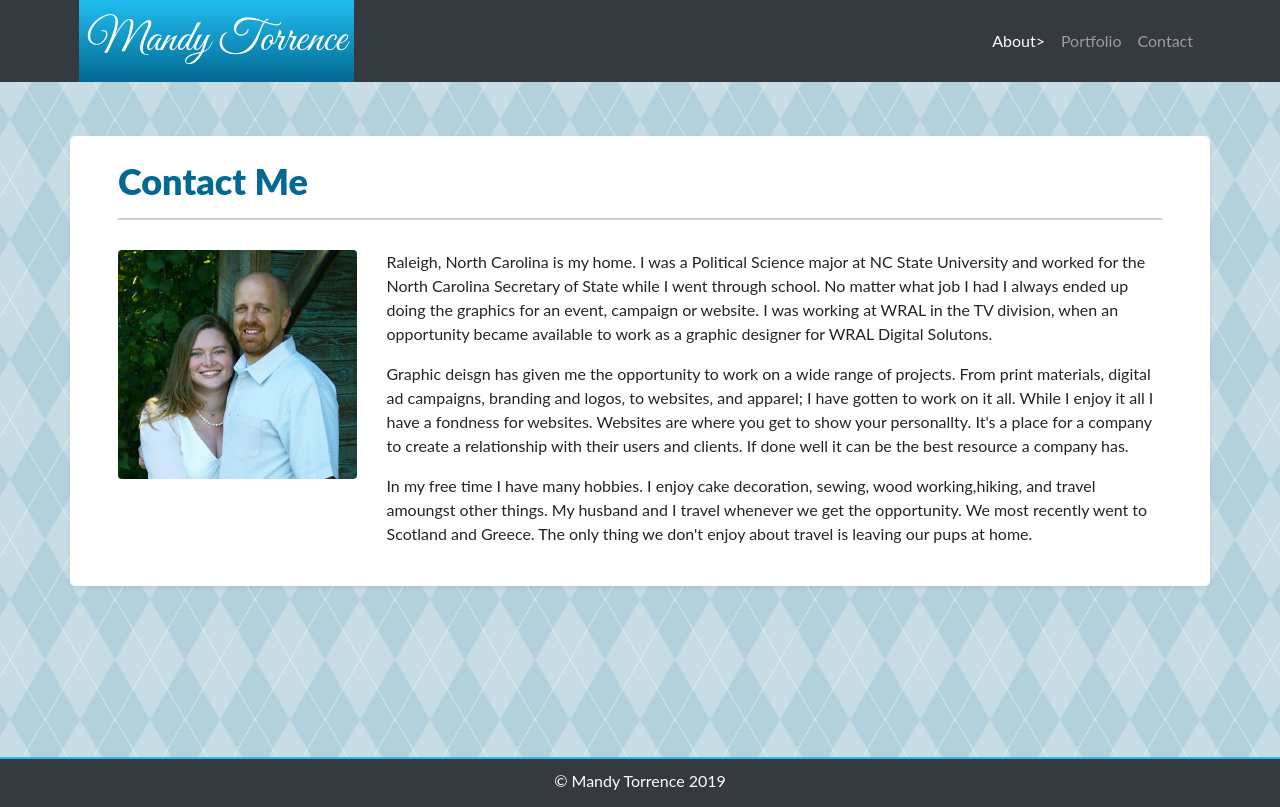
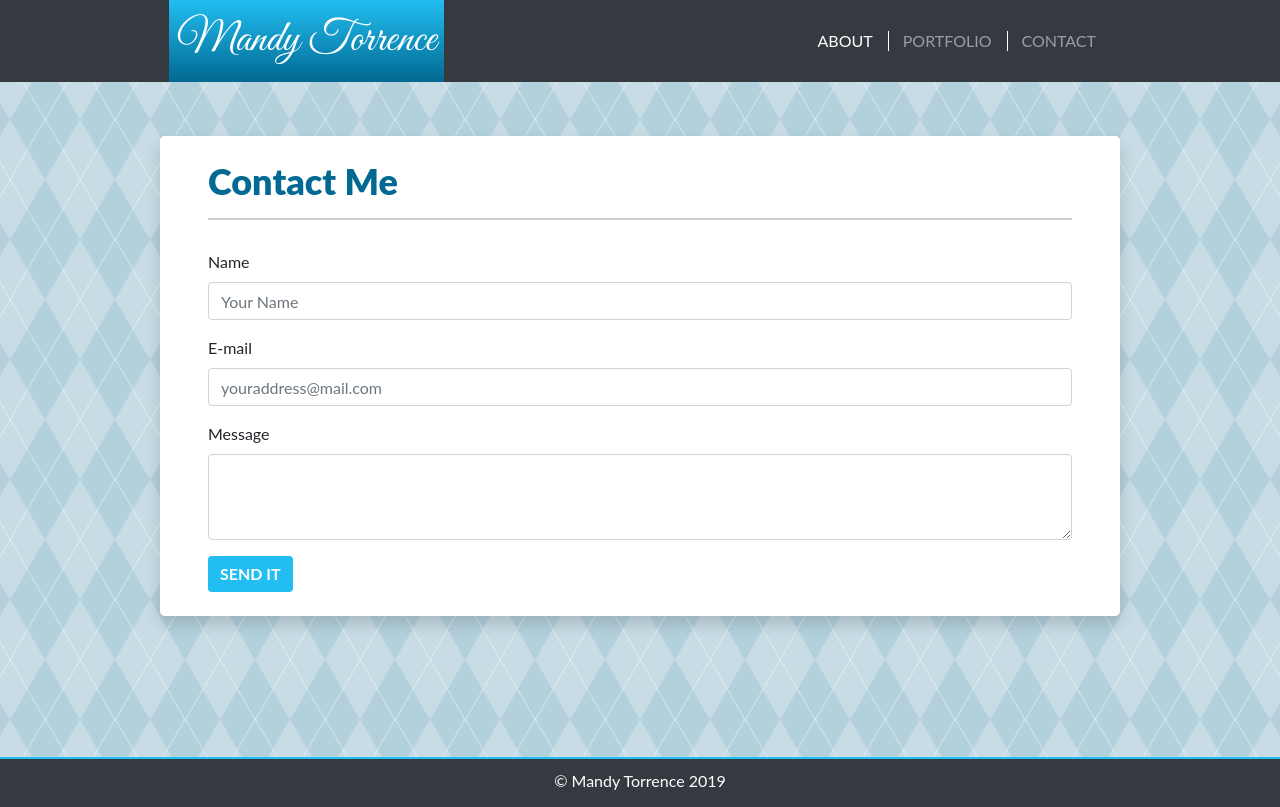
Before and after one commit to MandyTorrence/bootstrap-profile, a plain HTML site: page contact.html in a window 1280 px wide. Drawn offline with nearby package versions, Linux system fonts and the light colour scheme.

Commit message:
Contact Page updates and Nav menu updates

```diff
--- a/assets/css/style.css
+++ b/assets/css/style.css
@@ -1,3 +1,6 @@
+:root {
+    --primary: #22bef1!important;
+}
 html, body{
     height: 100%;
     margin: 0px;
@@ -10,6 +13,9 @@ body{
     font-family: lato, sans-serif;
     padding: 0px;
     margin: 0px;
+}
+.container {
+    max-width: 960px!important;
 }
 h1 {
     color: #016992;
@@ -44,16 +50,43 @@ h1 {
 nav ul li:hover{
     color:#22bef1;
 }
-
+a.nav-link{
+    position: relative!important;
+    padding: 8px 15px!important;
+    text-transform: uppercase;
+}
+li:nth-child(n+2) a.nav-link:before{
+    content:'';
+    width: 1px;
+    height: 20px;
+    background-color: #fff;
+    position: absolute;
+    top: 10px;
+    left: 0px;
+    padding: 0px;
+    margin: 0px;
+}
+a.nav-link:active:hover:after {
+    content:'';
+    width: 30px;
+    height: 2px;
+    background-color: #03A9F4;
+    position: absolute;
+    bottom: 0px;
+    left: 15px;
+    padding: 0px;
+    margin: 0px;
+}
 .divider-line {
     width: 100%;
     height: 2px;
     background-color: #ccc;
     margin: 15px 0px 30px;
 }
-/*.container{
-    max-width: 960px;
-}*/
+#bio-image{
+    border-radius: 15px;
+    border: 2px solid #03A9F4;
+}
 footer {
     background-color: #2b2b38;
     border-top: 2px solid #22bef1;
@@ -87,241 +120,19 @@ footer {
     color: #fff;
     font-weight: 700;
 }
+.btn-primary{
+    background-color: #22bef1;
+    border: #22bef1;
+}
+.btn-primary:hover{
+    background-color: #016992;
+    border: #016992;
+}
 @media only screen and (max-width:767px){
     .navbar-collapse {
         border-top: 2px solid #016992;
     }
-}
-/*section {
-    max-width: 960px;
-    width: 90%;
-    background-color: #fff;
-    display: block;
-    margin: auto;
-    padding: 20px 45px;
-    box-sizing: border-box;
-    box-shadow: 5px 5px 10px rgba(0,0,0,0.2);
-    border-radius: 15px;
-}
-img#bio-image{
-    width: 30%;
-    height: 30%;
-    object-fit: cover;
-    float: left;
-    margin-right: 25px;
-    margin-bottom: 15px;
-    border-radius: 15px;
-    border: 2px solid #22bef1;
-}
-h1 {
-    color: #016992;
-    font-weight: bold;
-    padding: 0px;
-    margin: 0px;
-    font-size: 36px;
-    font-weight: 900;
-}
-footer {
-    background-color: #2b2b38;
-    border-top: 2px solid #22bef1;
-    position: relative;
-    bottom: 0px;
-    width: 100%;
-    height:  50px;
-}
-footer div{
-    color: #fff;
-    width: 90%;
-    max-width: 960px;
-    text-align: center;
-    padding: 15px;
-    font-weight: 300;
-    font-size: 14px;
-    display: block;
-    margin: auto;
-}
-.active:after{
-    content:"";
-    width: 30px;
-    height: 3px;
-    background-color: #22bef1;
-    display: block;
-    bottom: -5px;
-    left: 0px;
-    margin-top: 5px;
-    margin-bottom: -10px;
-}
-.active-inner:after{
-    content:"";
-    width: 30px;
-    height: 3px;
-    background-color: #22bef1;
-    display: block;
-    bottom: -5px;
-    left: 0px;
-    margin-top: 5px;
-    margin-bottom: -10px;
-    margin-left: 20px;
-}
-label{
-    width: 100%;
-    display: block;
-    padding: 10px 0px 5px;
-    color: #016992;
-    font-weight: 700;
-}
-input{
-    height: 30px;
-}
-input, textarea{
-    width: 100%;
-    border: 1px solid #ccc;
-    border-radius: 8px;
-    display: block;
-    font-family: lato, sans-serif;
-    padding: 5px 10px;
-    box-sizing: border-box;
-    color: #666;
-}
-button{
-    background-color: #22bef1;
-    height: 40px;
-    border-radius: 8px;
-    border: 0px;
-    padding: 0px 30px;
-    margin-top: 15px;
-    color: #fff;
-    text-transform: uppercase;
-    font-weight: 900;
-}
-button:hover{
-    background-color: #016992;
-}
-.portfolio-item-container {
-    width: calc((100% - 48px) / 3 );
-    height:  auto;
-    border-radius: 15px;
-    border: 2px solid #22bef1;
-    box-sizing: border-box;
-    overflow: hidden;
-    position: relative;
-    display: inline-flex;
-    flex-direction: column;
-    margin-bottom: 20px;
-    background-color: #016992;
-    overflow: hidden;
-}
-.portfolio-item-container:nth-child(3n+2){
-    margin-left: 20px;
-    margin-right: 20px;
-}
-.portfolio-item-container img{
-    width:100%;
-    margin-bottom: -3px;
-    opacity: 1;
-}
-.portfolio-item-container:hover img {
-    -webkit-filter: grayscale(100%);
-    filter: grayscale(100%);
-    opacity: 0.4;
-}
-.project-name{
-    top: 65%;
-    background-color: #22bef1d9;
-    width: 100%;
-    padding: 5px;
-    position: absolute;
-    z-index: 1;
-}
-.project-name h2{
-    text-align: center;
-    color: #fff;
-    font-size: 18px;
-    line-height: 16px;
-    position: relative;
-}
-.project-name h2:after{
-    content:'';
-    background-color: #016992;
-    width: 30px;
-    height: 3px;
-    position: absolute;
-    bottom:-8px;
-    left: calc(50% - 15px)
-}
-@media only screen and (max-width: 768px){
-    .section-content img{
-        width: 50%;
-        height: 50%;
-    }
-    header{
-        height: 125px;
-    }
-    .page-wrapper{
-        min-height: calc(100% - 175px)!important;
-    }
-    .mandy-name{
-        width: 300px;
-        display: block;
-        text-align: center;
-        margin: auto;
-    }
-    nav{
-        position: relative;
-        display: block;
-        margin: auto;
-        padding-bottom: 1px;
-        width: 350px;
-    }
-    nav ul{
-        text-align: center;
-    }
-    .portfolio-item-container {
-        width: calc((100% - 24px) / 2 );
-    }
-    .portfolio-item-container:nth-child(3n+2){
-        margin-left: 0px;
-        margin-right: 0px;
-    }
-    .portfolio-item-container:nth-child(2n+2){
-        margin-left: 20px;
-    }
-    .portfolio-item-container img{
-        width:100%;
-    }
-    img#bio-image{
-        width: 50%;
+    li:nth-child(n+2) a.nav-link:before{
+        display: none;
     }
 }
-
-@media only screen and (max-width: 500px){
-    .section-content img{
-        width: 100%;
-        height: 100%;
-    }
-    .mandy-name{
-        font-size: 36px;
-        width: 250px;
-        display: block;
-        text-align: center;
-        margin: auto;
-    }
-    nav{
-        width: 95%;
-    }
-    nav ul li {
-        font-size: 13px;
-    }
-    .portfolio-item-container {
-        width: 100%;
-    }
-    .portfolio-item-container:nth-child(2n+2){
-        margin-left: 0px;
-    }
-    .portfolio-item-container img{
-        width:100%;
-    }
-    img#bio-image{
-        width: 100%;
-    }
-} */
--- a/contact.html
+++ b/contact.html
@@ -25,7 +25,7 @@
                         <div class="collapse navbar-collapse justify-content-end" id="navbarNav">
                             <ul class="navbar-nav">
                                 <li class="nav-item active">
-                                    <a class="nav-link" href="index.html">About></a>
+                                    <a class="nav-link" href="index.html">About</a>
                                 </li>
                                 <li class="nav-item">
                                     <a class="nav-link" href="portfolio.html">Portfolio</a>
@@ -43,7 +43,7 @@
     </header>
     <main class="main page-wrapper">
         <div class="container pt-4 pb-5">
-            <div class="row shadow-sm py-4 px-5 mb-5 bg-white rounded-lg">
+            <div class="row shadow py-4 px-5 mb-5 bg-white rounded-lg">
                 <div class="col-xs-12 w-100">
                     <h1>
                         Contact Me
@@ -52,17 +52,22 @@
                 <div class="divider-line"></div>
                 <div class="col w-100 p-0">
                     <div class="row">
-                        <div class="col-xs-12 col-sm-6 col-md-4 col-lg-3">
-                            <img class="rounded float-left w-100 mb-4" id="bio-image"
-                                src="assets/images/MandyBrian-Torrence.PNG" alt="Mandy & Brian Torrence">
-                        </div>
-                        <div class="col-xs-12 col-sm-6 col-md-8 col-lg-9">
-                            <div class="float-left">
-                                <p>Raleigh, North Carolina is my home. I was a Political Science major at NC State University and worked for the North Carolina Secretary of State while I went through school. No matter what job I had I always ended up doing the graphics for an event, campaign or website. I was working at WRAL in the TV division, when an opportunity became available to work as a graphic designer for WRAL Digital Solutons.
-                                </p>
-                                <p>Graphic deisgn has given me the opportunity to work on a wide range of projects. From print materials, digital ad campaigns, branding and logos, to websites, and apparel; I have gotten to work on it all. While I enjoy it all I have a fondness for websites. Websites are where you get to show your personallty. It's a place for a company to create a relationship with their users and clients. If done well it can be the best resource a company has. </p>
-                                <p>In my free time I have many hobbies. I enjoy cake decoration, sewing, wood working,hiking, and travel amoungst other things. My husband and I travel whenever we get the opportunity. We most recently went to Scotland and Greece. The only thing we don't enjoy about travel is leaving our pups at home. </p>
-                            </div>
+                        <div class="col-12 content-wrapper">
+                            <form>
+                                <div class="form-group">
+                                    <label for="formGroupExampleInput">Name</label>
+                                    <input type="text" class="form-control" id="NameInput" placeholder="Your Name">
+                                </div>
+                                <div class="form-group">
+                                    <label for="formGroupExampleInput2">E-mail</label>
+                                    <input type="text" class="form-control" id="EmailInput" placeholder="youraddress@mail.com">
+                                </div>
+                                <div class="form-group">
+                                    <label for="exampleFormControlTextarea2">Message</label>
+                                    <textarea class="form-control" id="MessageTextArea" rows="3"></textarea>
+                                </div>
+                                <button type="submit" class="btn btn-primary font-weight-bold">SEND IT</button>
+                            </form>
                         </div>
                     </div>
                 </div>
```
Also changed, not shown: index.html (+3 -3 lines), portfolio.html (+1 -1 lines). Lines whose indentation alone changed are shown as unchanged.
